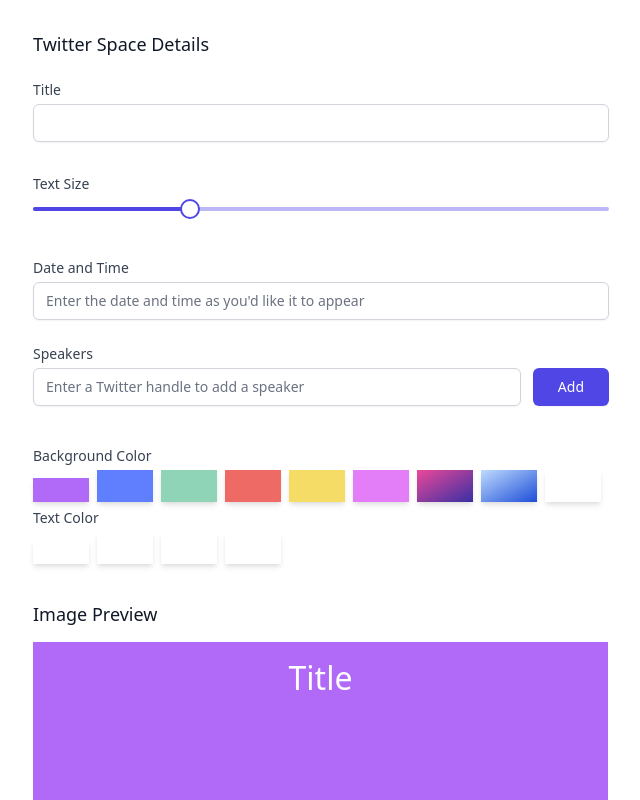
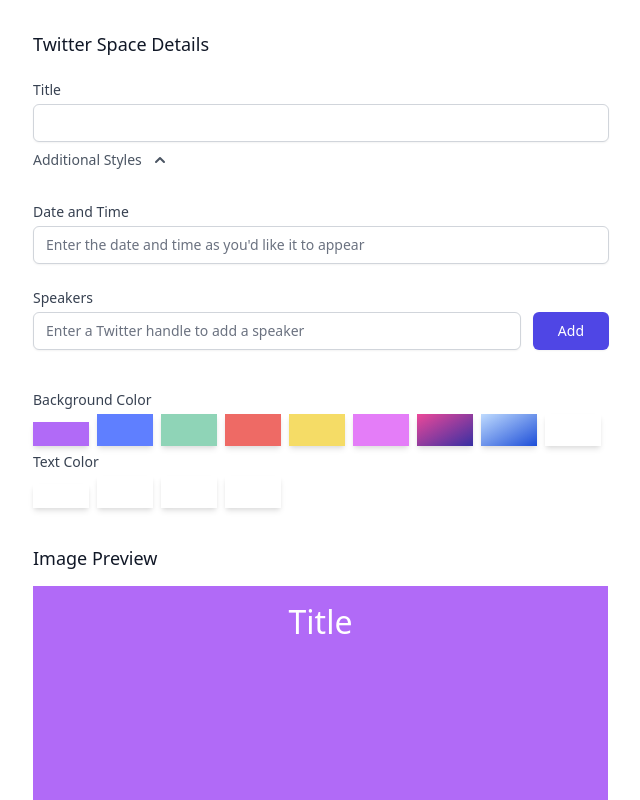
Before and after one commit to nickoelsner/spacespromo, a Next.js app: page / in a window 1280 px wide. Shown: the top 800 px of the page, without its empty margins (319-959 px from the left). Built offline with nearby package versions, Linux system fonts and the light colour scheme.

Commit message:
moved font size slider to an accordion style dropdown

```diff
--- /dev/null
+++ b/components/StyleDetails.js
@@ -0,0 +1,24 @@
+import { Disclosure } from '@headlessui/react'
+import { ChevronUpIcon } from '@heroicons/react/solid'
+
+export default function StyleDetails({ children }) {
+  return (
+    <div className="w-full">
+      <div className="w-full max-w-md rounded-2xl">
+        <Disclosure>
+          {({ open }) => (
+            <>
+              <Disclosure.Button className="flex justify-start w-full py-2 text-sm font-medium text-left text-gray-600 rounded-lg hover:text-gray-900 focus:outline-none focus-visible:ring focus-visible:ring-purple-500 focus-visible:ring-opacity-75">
+                <span>Additional Styles</span>
+                <ChevronUpIcon className={`${open ? 'transform rotate-180' : ''} w-5 h-5 ml-2`} />
+              </Disclosure.Button>
+              <Disclosure.Panel className="px-4 pt-4 pb-2 text-sm text-gray-500">
+                {children}
+              </Disclosure.Panel>
+            </>
+          )}
+        </Disclosure>
+      </div>
+    </div>
+  )
+}
--- a/package.json
+++ b/package.json
@@ -8,6 +8,7 @@
     "start": "next start"
   },
   "dependencies": {
+    "@headlessui/react": "^1.4.0",
     "@heroicons/react": "^1.0.1",
     "@material-ui/core": "^4.12.3",
     "@tailwindcss/forms": "^0.3.3",
--- a/pages/index.js
+++ b/pages/index.js
@@ -4,6 +4,7 @@ import Head from 'next/head'
 import * as htmlToImage from 'html-to-image'
 import { fontSize, width } from 'tailwindcss/defaultTheme'
 import RangeSlider from '../components/Slider'
+import StyleDetails from '../components/StyleDetails'
 
 const download = require('downloadjs')
 
@@ -97,7 +98,9 @@ export default function Home() {
                         className="block w-full text-sm border-gray-300 rounded-md shadow-sm focus:ring-indigo-500 focus:border-indigo-50"
                       />
                     </div>
-                    <div className="mt-8 text-indigo-600">
+                    <div className="">
+                      <StyleDetails>
+                        <div className="text-indigo-600 ">
                           <label
                             htmlFor="title-text-size"
                             className="block text-sm font-medium text-gray-700"
@@ -114,18 +117,8 @@ export default function Home() {
                             unit="px"
                           />
                         </div>
-                    {/* <div>
-                      <input
-                        type="range"
-                        id="title-text-size"
-                        name="title-text-size"
-                        value={titleTextSize}
-                        min="20"
-                        max="64"
-                        onChange={(e) => setTitleTextSize(e.target.value)}
-                      />
-                      <label htmlFor="title-text-size">Text Size (px)</label>
-                    </div> */}
+                      </StyleDetails>
+                    </div>
                   </div>
                   <div className="col-span-full">
                     <label htmlFor="datetime" className="block text-sm font-medium text-gray-700">
```
Also changed, not shown: 1 other file (tests, documents, lock files or other folders). Lines whose indentation alone changed are shown as unchanged.
